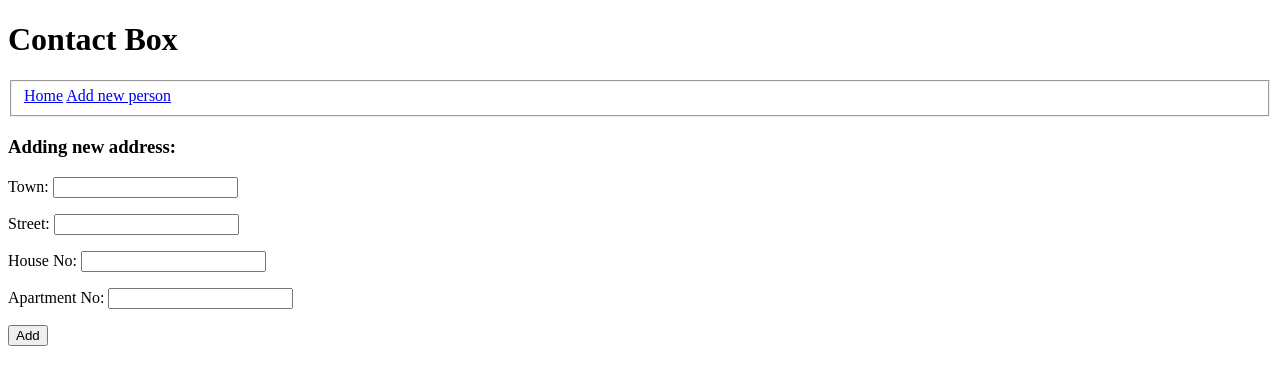
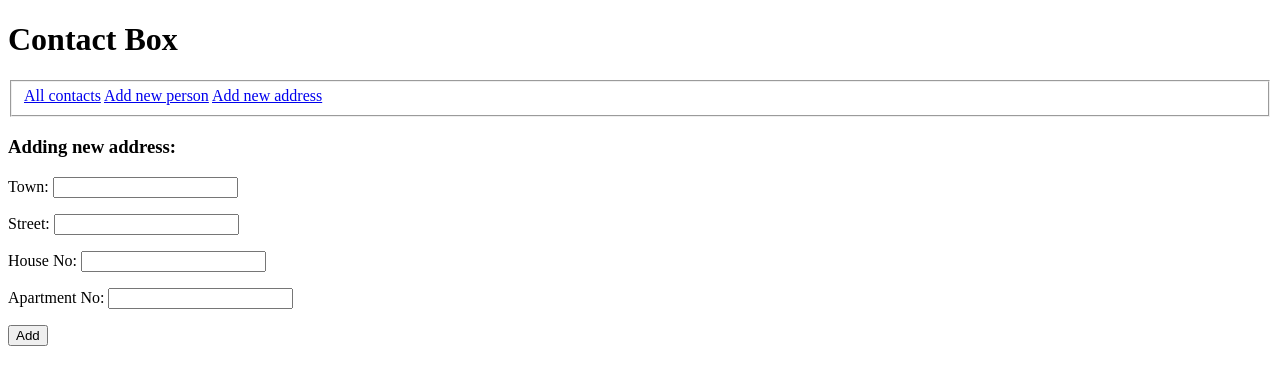
Before and after one commit to AndrzejSzeszko/ContactBox_Warsztat_3_2, a Django app: page /new-address/ in a window 1280 px wide. Shown: the top 385 px of the page. Run offline with Django 3.2, Linux system fonts and the light colour scheme.

Commit message:
add link for "new-address"

```diff
--- a/app_contactbox/templates/app_contactbox/base.html
+++ b/app_contactbox/templates/app_contactbox/base.html
@@ -7,8 +7,9 @@
 <body>
     <h1>Contact Box</h1>
     <fieldset>
-        <a href="{% url 'home' %}">Home</a>
-        <a href="{% url 'new_person' %}">Add new person</a>
+        <a href="{% url 'all-contacts' %}">All contacts</a>
+        <a href="{% url 'new-person' %}">Add new person</a>
+        <a href="{% url 'new-address' %}">Add new address</a>
     </fieldset>
     {% block content %}
     {% endblock content %}
```
